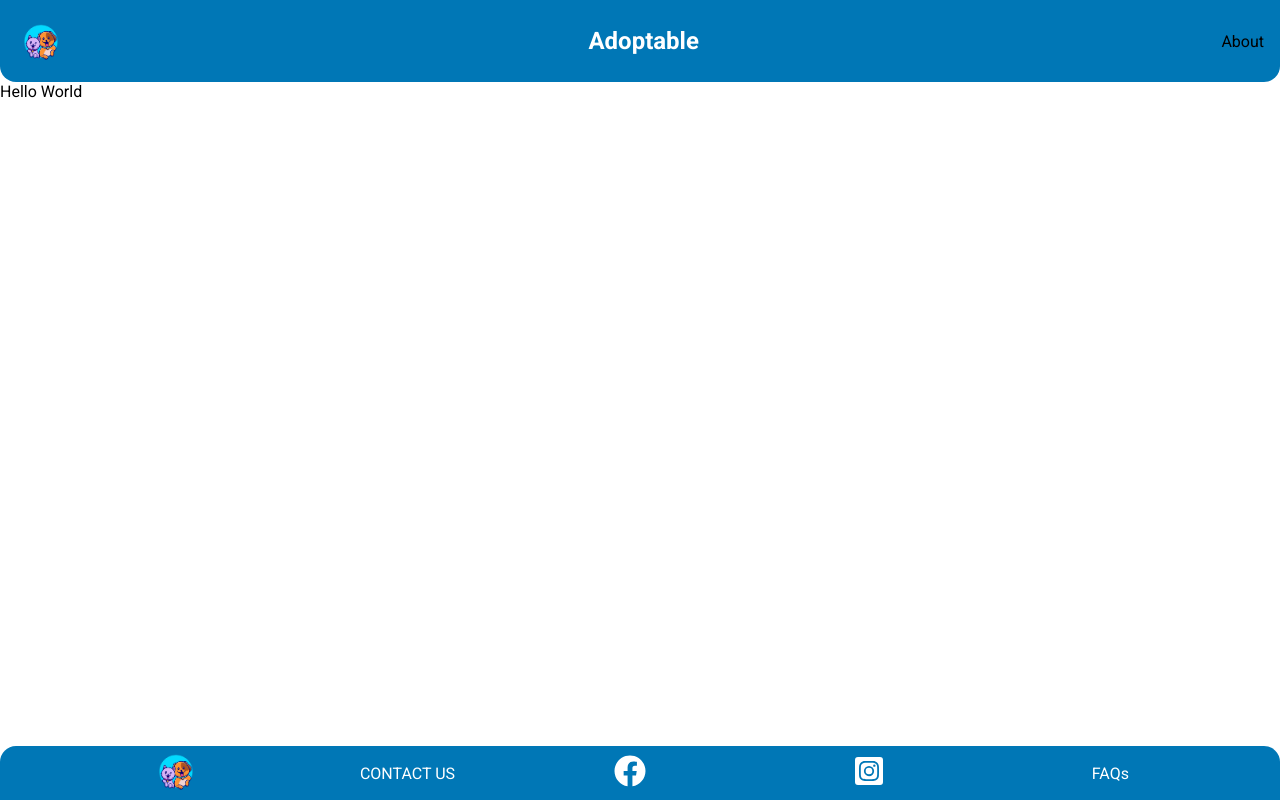
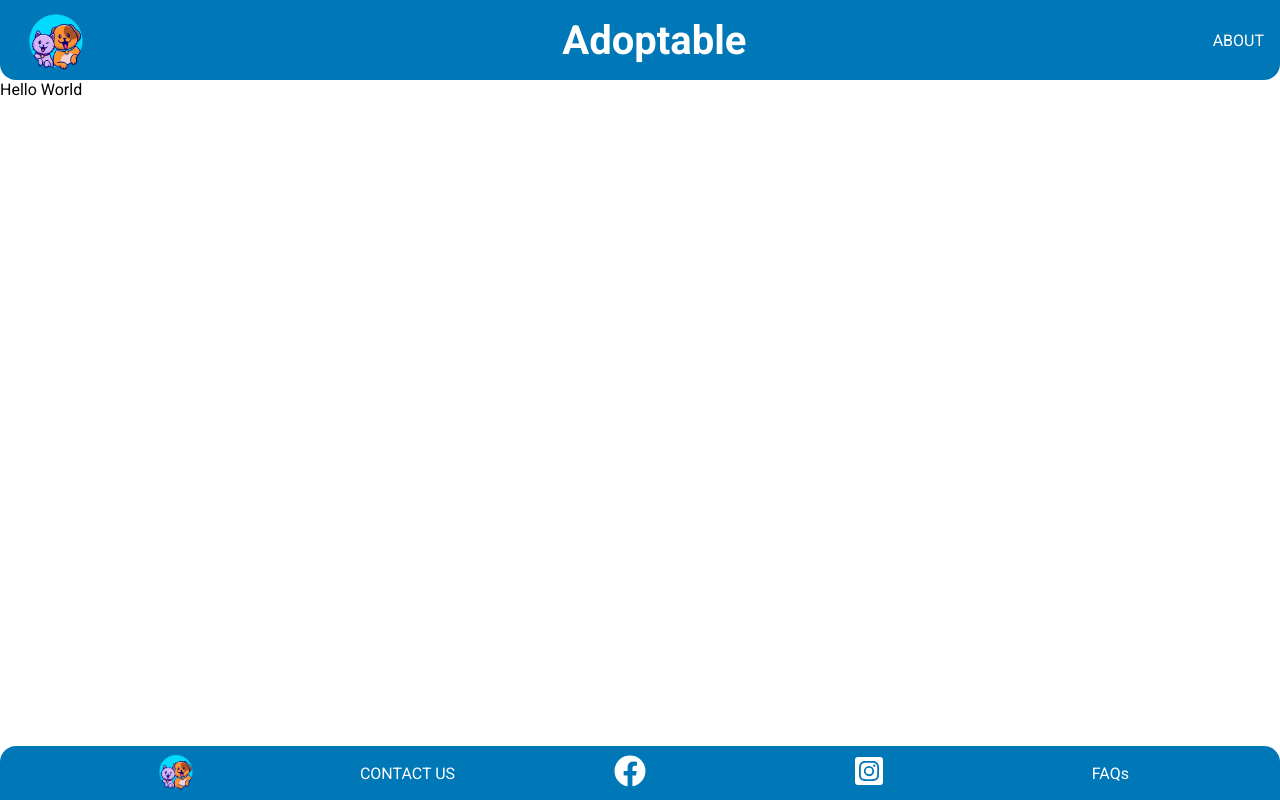
Before and after one commit to samanta-scavassa/adoptable, a React (Vite) app: page / in a window 1280 px wide. Built offline with nearby package versions, Linux system fonts and the light colour scheme; no server answers.

Commit message:
make about uppercase and white, make the logo bigger

```diff
--- a/src/components/Navbar.css
+++ b/src/components/Navbar.css
@@ -1,6 +1,10 @@
 * {
   margin: 0;
   padding: 0;
+}
+
+.navbar-h1 {
+  font-size: 2.5rem;
 }
 
 .navbar {
@@ -9,13 +13,17 @@
   justify-content: space-between;
   background-color: #0077b6;
   color: #ffffff;
-  padding: 1rem;
   border-radius: 0 0 1rem 1rem;
+  padding: 0 1rem;
+}
+
+.navbar a p {
+  color: white;
+  text-transform: uppercase;
 }
 
 .navbar img {
-  max-width: 50px;
-  max-height: 50px;
+  width: 5rem;
   display: flex;
-  justify-content: left;
+
 }
--- a/src/components/Navbar.jsx
+++ b/src/components/Navbar.jsx
@@ -8,7 +8,7 @@ function Navbar() {
       <Link to="/">
         <img src={Logo} alt="logo" />
       </Link>
-      <h1>Adoptable</h1>
+      <h1 className="navbar-h1">Adoptable</h1>
       <Link to="/about">
         <p>About</p>
       </Link>
```
